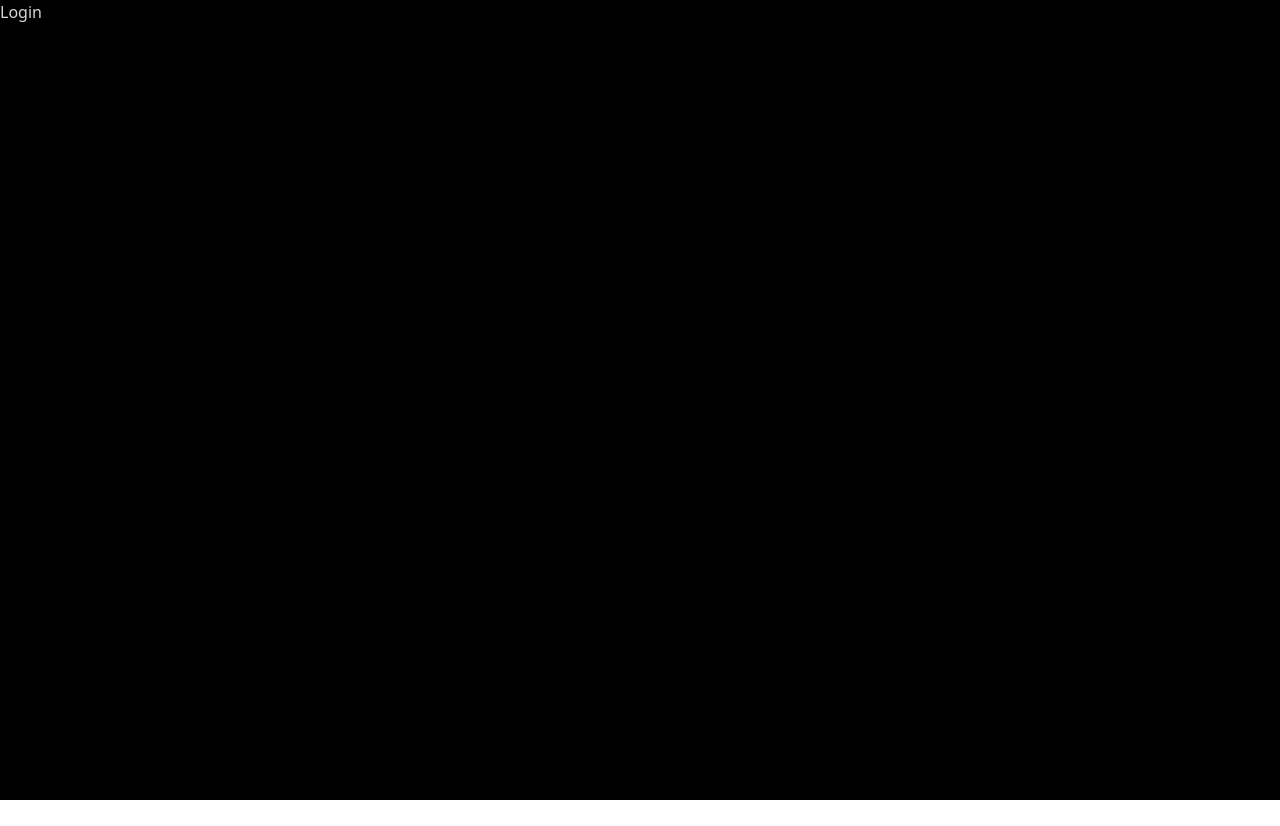
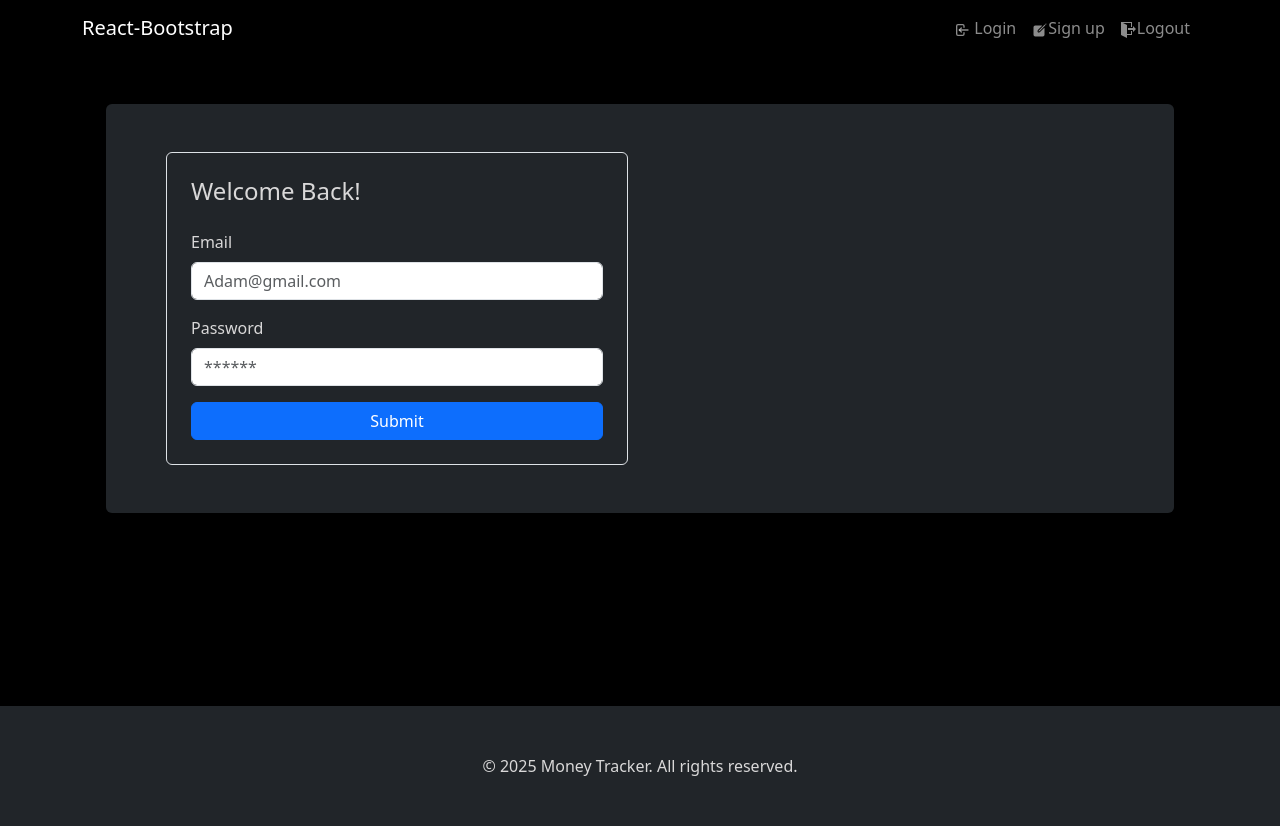
Before and after one commit to hom619/money_tracker_client, a React (Vite) app: page / in a window 1280 px wide. Before the commit the page ends 800 px from the top, so only its background shows below. Built offline with nearby package versions, Linux system fonts and the light colour scheme; the HTML template or start-up script is replaced by a standard one.

Commit message:
Created sign in page and added layout of the main page

```diff
--- a/package.json
+++ b/package.json
@@ -15,6 +15,7 @@
     "react": "^19.0.0",
     "react-bootstrap": "^2.10.9",
     "react-dom": "^19.0.0",
+    "react-icons": "^5.5.0",
     "react-router-dom": "^7.5.0",
     "react-toastify": "^11.0.5"
   },
--- a/src/App.css
+++ b/src/App.css
@@ -3,3 +3,6 @@
   background: black;
   color: #e4e3e3f0;
 }
+.main {
+  min-height: calc(100vh - 150px);
+}
--- a/src/App.jsx
+++ b/src/App.jsx
@@ -1,15 +1,18 @@
 import "./App.css";
 import Button from "react-bootstrap/Button";
-import { ToastContainer, toast } from "react-toastify";
+import { ToastContainer } from "react-toastify";
 import { Routes, Route } from "react-router-dom";
 import Login from "./pages/Login";
 import { Signup } from "./pages/Signup";
+import { MainLayout } from "./components/layout/mainLayout";
 function App() {
   return (
     <div className="wrapper">
       <Routes>
-        <Route path="/" element={<Login />}></Route>
-        <Route path="/signup" element={<Signup />}></Route>
+        <Route path="/" element={<MainLayout />}>
+          <Route index element={<Login />}></Route>
+          <Route path="signup" element={<Signup />}></Route>
+        </Route>
       </Routes>
       <ToastContainer />
     </div>
--- a/src/components/FinancialTips.jsx
+++ b/src/components/FinancialTips.jsx
@@ -1,4 +1,5 @@
 import React, { useEffect, useState } from "react";
+import { TbPigMoney } from "react-icons/tb";
 const financialTips = [
   {
     expert: "Warren Buffett",
@@ -74,6 +75,14 @@ export const FinancialTips = () => {
       className="d-flex flex-column justify-content-center"
       style={{ height: "100%" }}
     >
+      <div className="mb-3">
+        <TbPigMoney className="text-success" style={{ fontSize: "20rem" }} />
+        {/* <GiReceiveMoney
+          className="text-success"
+          style={{ fontSize: "10rem" }}
+        /> */}
+        {/* <GiMoneyStack className="text-success" style={{ fontSize: "20rem" }} /> */}
+      </div>
       <h4>{tip}</h4>
       <div className="fw-bolder">
         "{quote}" - {expert}
--- /dev/null
+++ b/src/components/SignInForm.jsx
@@ -0,0 +1,49 @@
+import React, { useState } from "react";
+import Button from "react-bootstrap/Button";
+import Form from "react-bootstrap/Form";
+import { CustomInput } from "./CustomInput";
+
+export const SignInForm = () => {
+  const fields = [
+    {
+      label: "Email",
+      placeholder: "Adam@gmail.com",
+      required: true,
+      type: "email",
+      name: "email",
+    },
+    {
+      label: "Password",
+      placeholder: "******",
+      required: true,
+      type: "password",
+      name: "password",
+    },
+  ];
+  const [form, setForm] = useState({});
+  const handleOnChange = (e) => {
+    const { name, value } = e.target;
+    setForm({
+      ...form,
+      [name]: value,
+    });
+  };
+  const handleOnSubmit = async (e) => {
+    e.preventDefault();
+  };
+  return (
+    <div className="border rounded p-4">
+      <h4 className="mb-4">Welcome Back!</h4>
+      <Form onSubmit={handleOnSubmit}>
+        {fields.map((field) => (
+          <CustomInput key={field.name} {...field} onChange={handleOnChange} />
+        ))}
+        <div className="d-grid">
+          <Button variant="primary" type="submit">
+            Submit
+          </Button>
+        </div>
+      </Form>
+    </div>
+  );
+};
--- /dev/null
+++ b/src/components/layout/Footer.jsx
@@ -0,0 +1,15 @@
+import React from "react";
+import Container from "react-bootstrap/Container";
+import Row from "react-bootstrap/Row";
+import Col from "react-bootstrap/Col";
+export const Footer = () => {
+  return (
+    <Container fluid className="bg-dark p-5">
+      <Row className="text-center">
+        <Col>
+          &copy; {new Date().getFullYear()} Money Tracker. All rights reserved.
+        </Col>
+      </Row>
+    </Container>
+  );
+};
--- /dev/null
+++ b/src/components/layout/Header.jsx
@@ -0,0 +1,34 @@
+import React from "react";
+import Container from "react-bootstrap/Container";
+import Nav from "react-bootstrap/Nav";
+import Navbar from "react-bootstrap/Navbar";
+import { Link } from "react-router-dom";
+import { ImExit } from "react-icons/im";
+import { TbLogin } from "react-icons/tb";
+import { IoCreate } from "react-icons/io5";
+
+export const Header = () => {
+  return (
+    <Navbar expand="lg" variant="dark" className="bg-body-dark">
+      <Container>
+        <Navbar.Brand href="#home">React-Bootstrap</Navbar.Brand>
+        <Navbar.Toggle aria-controls="basic-navbar-nav" />
+        <Navbar.Collapse id="basic-navbar-nav">
+          <Nav className="ms-auto">
+            <Link className="nav-link" to="/">
+              <TbLogin /> Login
+            </Link>
+            <Link className="nav-link" to="/signup">
+              <IoCreate />
+              Sign up
+            </Link>
+            <Link className="nav-link" to="/signup">
+              <ImExit />
+              Logout
+            </Link>
+          </Nav>
+        </Navbar.Collapse>
+      </Container>
+    </Navbar>
+  );
+};
--- /dev/null
+++ b/src/components/layout/MainLayout.jsx
@@ -0,0 +1,22 @@
+import React from "react";
+import { Footer } from "./Footer";
+import { Outlet } from "react-router-dom";
+import { Header } from "./Header";
+
+export const MainLayout = () => {
+  return (
+    <div>
+      {/* NavBar */}
+      <Header />
+      {/* Body */}
+      <main className="main">
+        <Outlet />
+      </main>
+
+      {/* Footer */}
+      <Footer />
+    </div>
+  );
+};
+
+export default MainLayout;
--- a/src/pages/Login.jsx
+++ b/src/pages/Login.jsx
@@ -1,6 +1,24 @@
 import React from "react";
-
+import Container from "react-bootstrap/Container";
+import Row from "react-bootstrap/Row";
+import Col from "react-bootstrap/Col";
+import { FinancialTips } from "../components/FinancialTips";
+import { SignInForm } from "../components/SignInForm";
 export const Login = () => {
-  return <div>Login</div>;
+  return (
+    <Container className="p-5">
+      <Row className="bg-dark p-5 rounded">
+        <Col md={6}>
+          <SignInForm />
+        </Col>
+        <Col md={6}>
+          <div
+            className="d-flex flex-column justify-content-center"
+            style={{ height: "100%" }}
+          ></div>
+        </Col>
+      </Row>
+    </Container>
+  );
 };
 export default Login;
```
Also changed, not shown: 1 other file (tests, documents, lock files or other folders).
